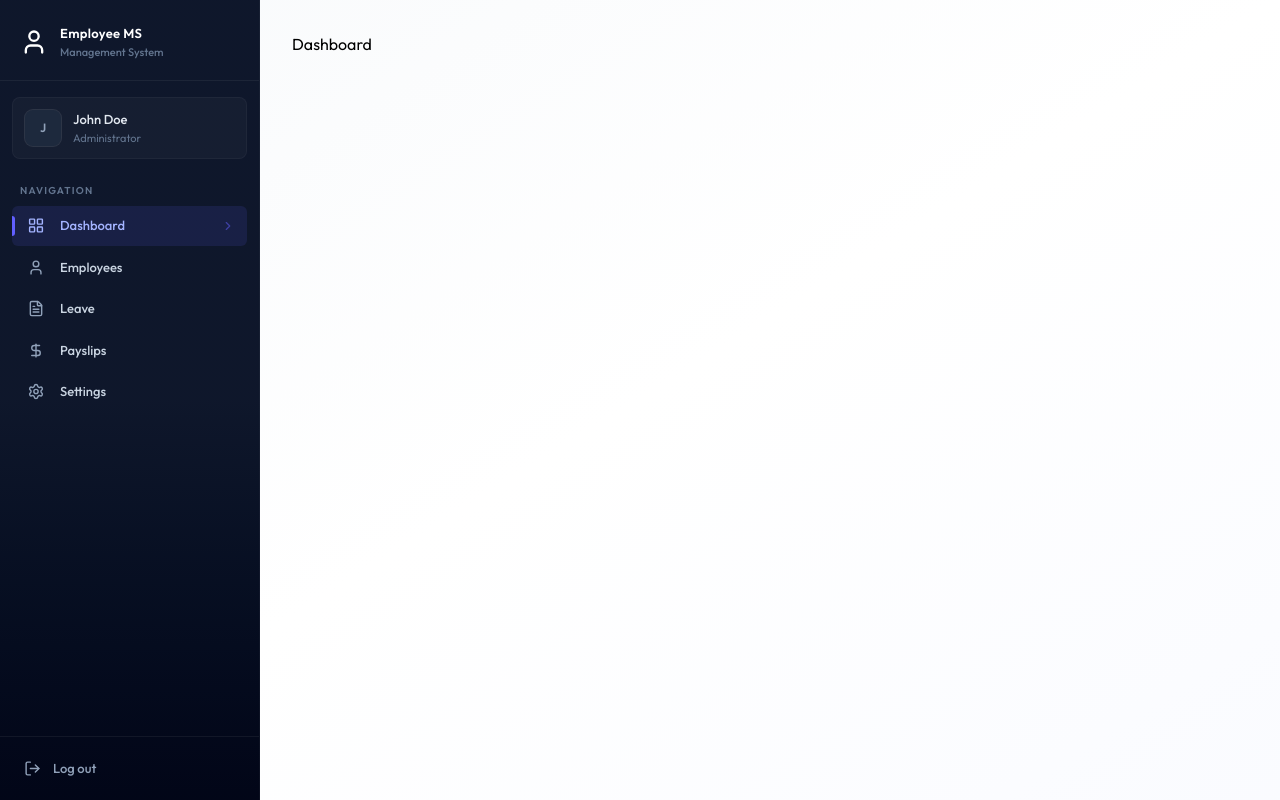
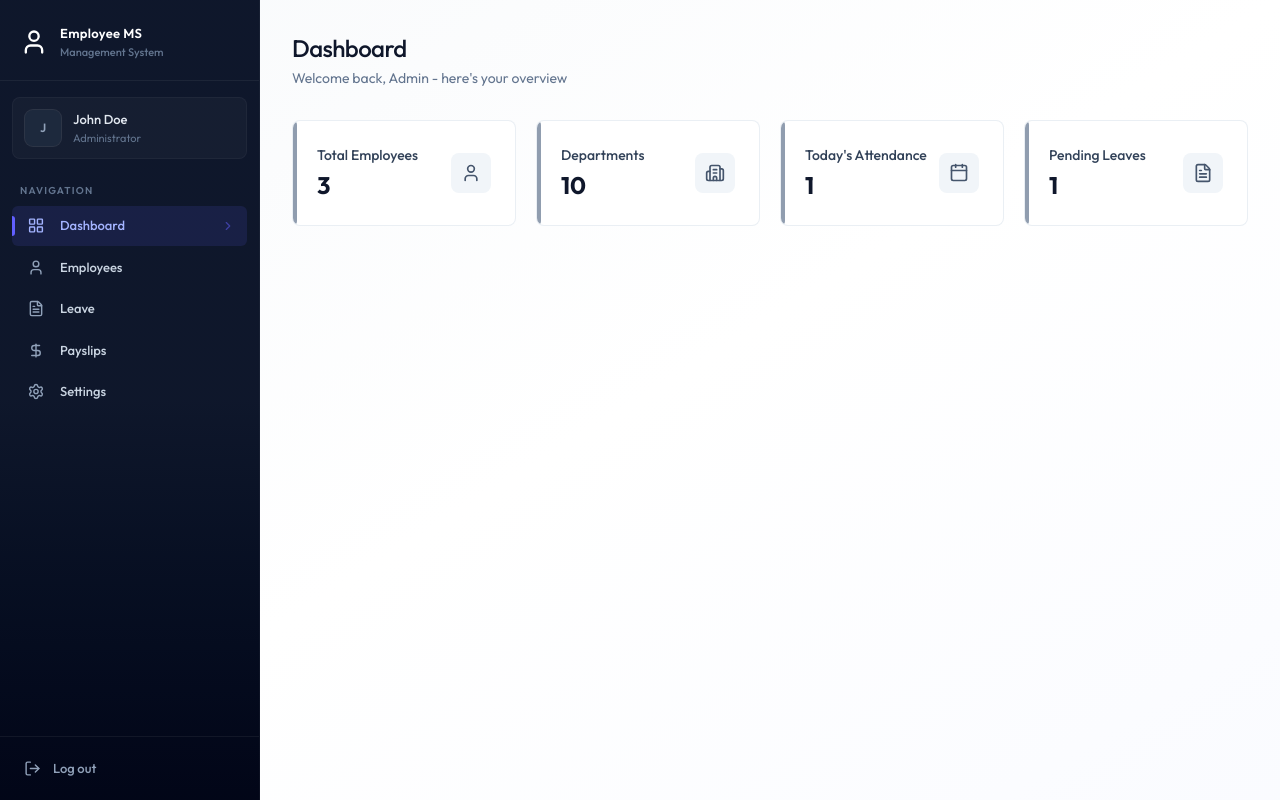
Before and after one commit to nadunranasingha340-beep/FullStack-EMS, a React (Vite) app in the folder client/: page /dashboard in a window 1280 px wide. Built offline with nearby package versions, Linux system fonts and the light colour scheme.

Commit message:
Implement dashboard page UI

```diff
--- /dev/null
+++ b/client/src/components/AdminDashboard.jsx
@@ -0,0 +1,74 @@
+import {
+  Building2Icon,
+  CalendarIcon,
+  FileTextIcon,
+  UserIcon,
+} from "lucide-react";
+
+const AdminDashboard = ({ data }) => {
+  const stats = [
+    {
+      icon: UserIcon,
+      value: data.totalEmployees,
+      label: "Total Employees",
+      description: "Active workforce",
+    },
+    {
+      icon: Building2Icon,
+      value: data.totalDepartments,
+      label: "Departments",
+      description: "Organization units",
+    },
+    {
+      icon: CalendarIcon,
+      value: data.todayAttendance,
+      label: "Today's Attendance",
+      description: "Checked in today",
+    },
+    {
+      icon: FileTextIcon,
+      value: data.pendingLeaves,
+      label: "Pending Leaves",
+      description: "Awaiting approval",
+    },
+  ];
+
+  return (
+    <div className="animate-fade-in">
+      <div className="page-header">
+        <h1 className="page-title">Dashboard</h1>
+        <p className="page-subtitle">
+          Welcome back, Admin - here's your overview
+        </p>
+      </div>
+
+      <div className="grid grid-cols-1 sm:grid-cols-2 lg:grid-cols-4 gap-4 sm:gap-5 mb-8">
+        {stats.map((s) => (
+          <div
+            key={s.label}
+            className="card card-hover p-5 sm:p-6 relative overflow-hidden
+                    group flex items-center justify-between"
+          >
+            <div>
+              <div
+                className="absolute left-0 top-0 bottom-0 w-1 rounded-r-full
+                          bg-slate-500/70 group-hover:bg-indigo-500/70"
+              />
+              <p className="text-sm font-medium text-slate-700">{s.label}</p>
+              <p className="text-2xl font-bold text-slate-900 mt-1">
+                {s.value}
+              </p>
+            </div>
+            <s.icon
+              className="size-10 p-2.5 rounded-lg bg-slate-100
+                      text-slate-600 group-hover:bg-indigo-50 transition-colors
+                      group-hover:text-indigo-600 duration-200"
+            />
+          </div>
+        ))}
+      </div>
+    </div>
+  );
+};
+
+export default AdminDashboard;
--- /dev/null
+++ b/client/src/components/EmployeeDashboard.jsx
@@ -0,0 +1,79 @@
+import { ArrowRightIcon, CalendarIcon, DollarSignIcon, FileTextIcon } from "lucide-react";
+import { Link } from "react-router-dom"
+
+const EmployeeDashboard = ({ data }) => {
+  const emp = data.employee;
+
+  const cards = [
+    {
+      icon: CalendarIcon,
+      value: data.currentMonthAttendance,
+      title: "Days Present",
+      subtitle: "This month",
+    },
+    {
+      icon: FileTextIcon,
+      value: data.pendingLeaves,
+      title: "Pending Leaves",
+      subtitle: "Awaiting approval",
+    },
+    {
+      icon: DollarSignIcon,
+      value: data.latestPayslip
+        ? `$${data.latestPayslip.netSalary?.toLocaleString()}`
+        : "N/A",
+      title: "Latest Payslip",
+      subtitle: "Most recent payout",
+    },
+  ];
+
+  return (
+    <div className="animate-fade-in">
+      <div className="page-header">
+        <h1 className="page-title">Welcome, {emp?.firstName}!</h1>
+        <p className="page-subtitle">
+          {emp?.position} - {emp?.department || "No Department"}
+        </p>
+      </div>
+
+      <div className="grid grid-cols-1 sm:grid-cols-3 gap-4 sm:gap-5 mb-8">
+        {cards.map((card, index) => (
+          <div
+            key={index}
+            className="card card-hover p-5 sm:p-6 relative overflow-hidden
+                    group flex items-center justify-between"
+          >
+            <div>
+              <div
+                className="absolute left-0 top-0 bottom-0 w-1 rounded-r-full
+                          bg-slate-500/70 group-hover:bg-indigo-500/70"
+              />
+              <p className="text-sm font-medium text-slate-700">{card.title}</p>
+              <p className="text-2xl font-bold text-slate-900 mt-1">
+                {card.value}
+              </p>
+            </div>
+            <card.icon
+              className="size-10 p-2.5 rounded-lg bg-slate-100
+                      text-slate-600 group-hover:bg-indigo-50 transition-colors
+                      group-hover:text-indigo-600 duration-200"
+            />
+          </div>
+        ))}
+      </div>
+
+      <div className="flex flex-col sm:flex-row gap-3">
+        <Link to='/attendance' className="btn-primary text-center inline-flex
+          items-center justify-center gap-2">
+            Mark Attendance <ArrowRightIcon className="w-4 h-4"/>
+        </Link>
+
+        <Link to='/leave' className="btn-secondary text-center">
+            Apply for Leave
+        </Link>
+      </div>
+    </div>
+  );
+};
+
+export default EmployeeDashboard;
--- /dev/null
+++ b/client/src/components/Loading.jsx
@@ -0,0 +1,12 @@
+
+const Loading = () => {
+  return (
+    <div className="flex justify-center h-screen items-center">
+        <div className="animate-spin size-8 border-2 border-indigo-600
+            border-t-transparent rounded-full"
+        />
+    </div>
+  )
+}
+
+export default Loading
--- a/client/src/pages/Dashboard.jsx
+++ b/client/src/pages/Dashboard.jsx
@@ -1,5 +1,45 @@
+import { useEffect, useState } from "react";
+import { dummyAdminDashboardData, dummyEmployeeDashboardData } from "../assets/assets";
+import Loading from "../components/Loading";
+import EmployeeDashboard from "../components/EmployeeDashboard";
+import AdminDashboard from "../components/AdminDashboard";
+
 const Dashboard = () => {
-  return <div>Dashboard</div>;
+  const [data, setData] = useState(null);
+  const [loading, setLoading] = useState(true);
+
+  useEffect(() => {
+    setData(dummyAdminDashboardData);
+    setTimeout(() => {
+      setLoading(false);
+    }, 1000);
+  }, []);
+
+  if (loading) {
+    return (
+      <Loading />
+    )}
+
+  if (!data) {
+    return (
+      <p className="text-center text-slate-500 py-12">
+        Failed to load dashboard
+      </p>
+    )}
+
+  if (data.role === 'ADMIN') {
+    return (
+      <div>
+        <AdminDashboard data={data}/>
+      </div>
+    )
+  } else {
+    return (
+    <div>
+      <EmployeeDashboard data={data}/>
+    </div>)
+  }
+
 };
 
 export default Dashboard;
```
